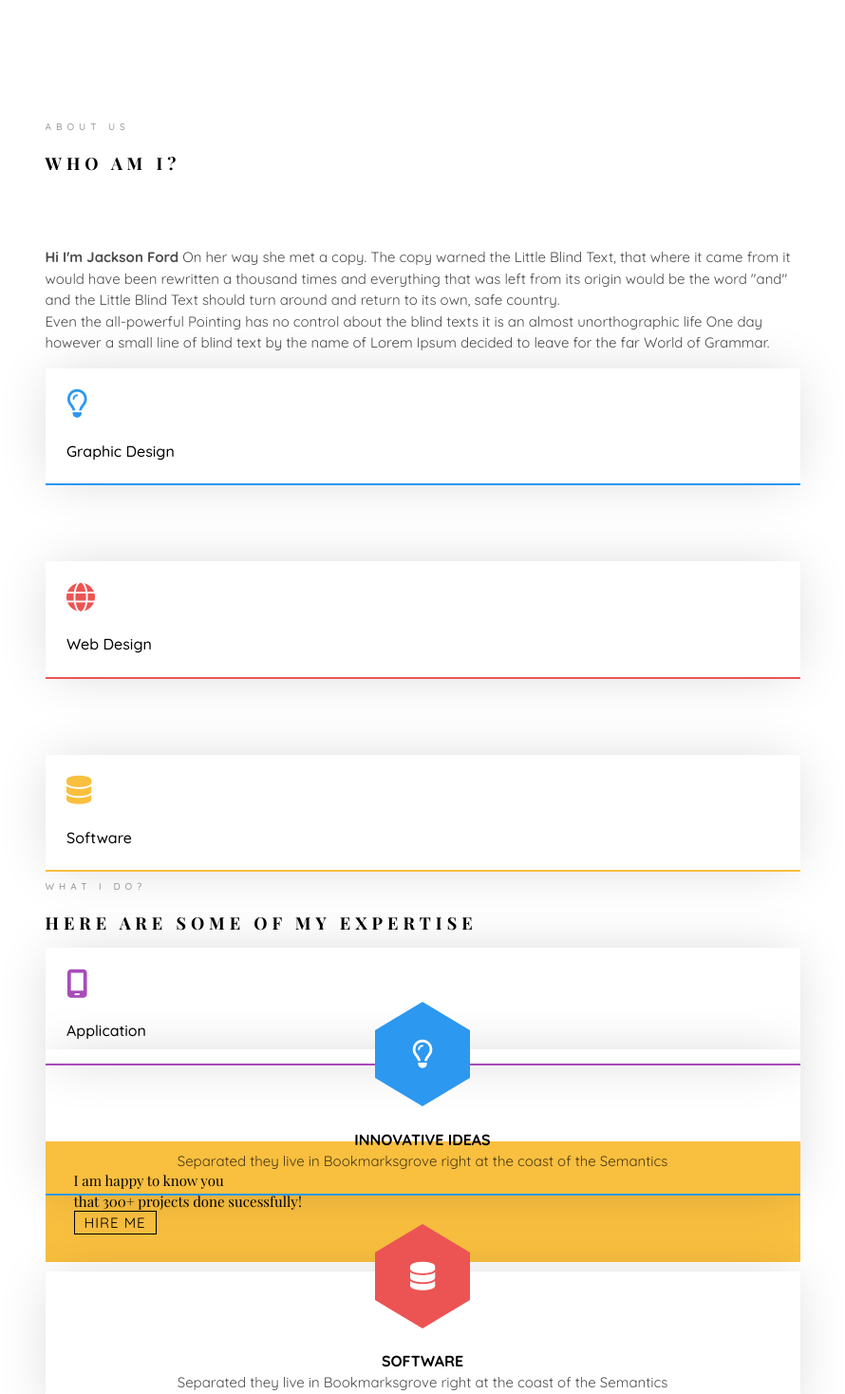
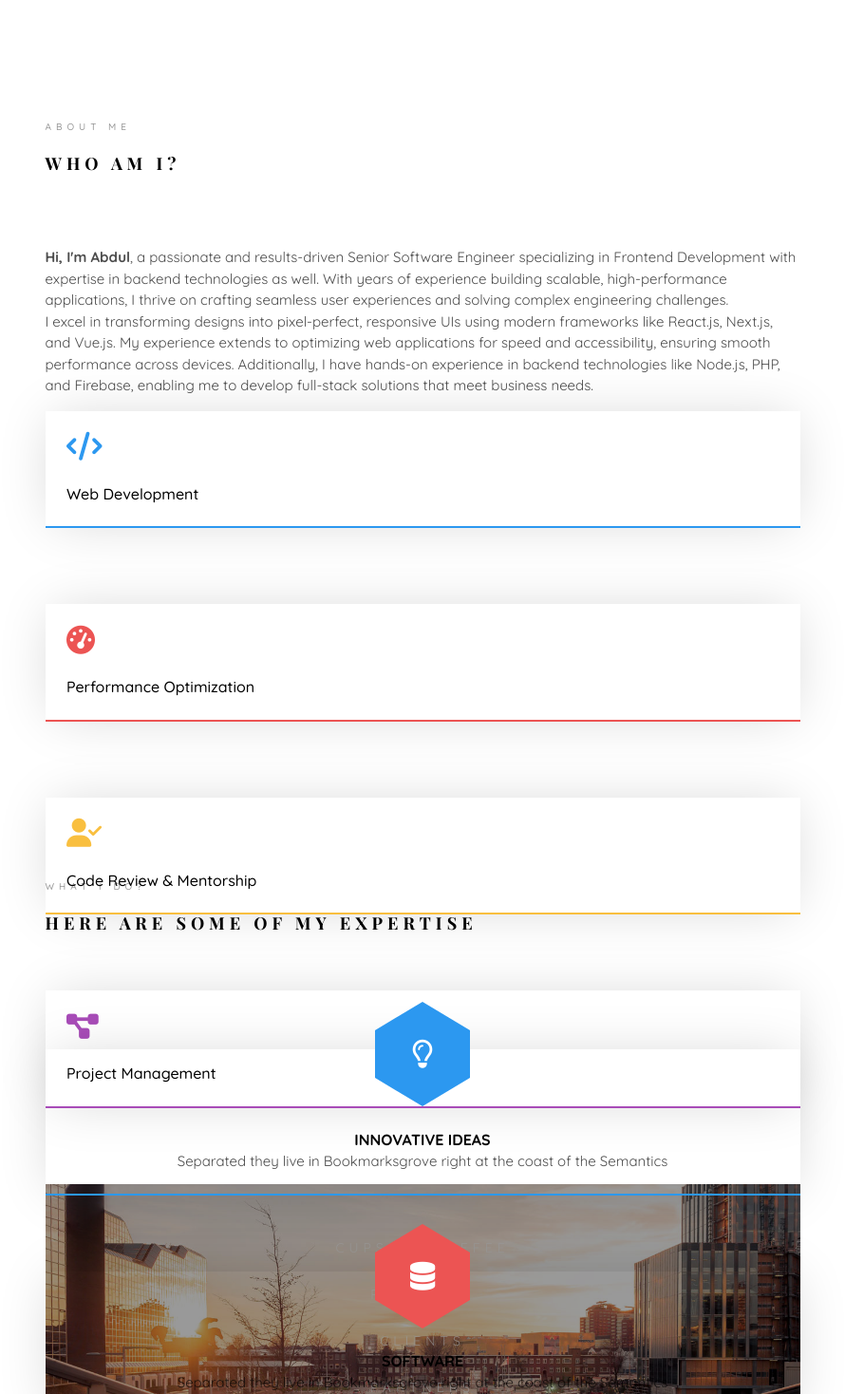
Before and after one commit to fastians/my-shelf, a React (Vite) app: page / in a window 1280 px wide. Shown: the part 802-2270 px from the top of the page at 95% size, without its empty margins (345-1235 px from the left). Built offline with nearby package versions, Linux system fonts and the light colour scheme; a web font is replaced by a local one.

Commit message:
contect updated

```diff
--- a/src/Components/MainDiv/MainDiv.jsx
+++ b/src/Components/MainDiv/MainDiv.jsx
@@ -85,23 +85,28 @@ const MainDiv = () => {
               >
                 <div className="col-md-12">
                   <div className="about-desc">
-                    <span className="heading-meta">About Us</span>
+                    <span className="heading-meta">About Me</span>
                     <h2 className="colorlib-heading dark:text-white">
                       Who Am I?
                     </h2>
                     <p>
-                      <strong>Hi I'm Jackson Ford</strong> On her way she met a
-                      copy. The copy warned the Little Blind Text, that where it
-                      came from it would have been rewritten a thousand times
-                      and everything that was left from its origin would be the
-                      word "and" and the Little Blind Text should turn around
-                      and return to its own, safe country.
+                      <strong>Hi, I'm Abdul</strong>, a passionate and
+                      results-driven Senior Software Engineer specializing in
+                      Frontend Development with expertise in backend
+                      technologies as well. With years of experience building
+                      scalable, high-performance applications, I thrive on
+                      crafting seamless user experiences and solving complex
+                      engineering challenges.
                     </p>
                     <p>
-                      Even the all-powerful Pointing has no control about the
-                      blind texts it is an almost unorthographic life One day
-                      however a small line of blind text by the name of Lorem
-                      Ipsum decided to leave for the far World of Grammar.
+                      I excel in transforming designs into pixel-perfect,
+                      responsive UIs using modern frameworks like React.js,
+                      Next.js, and Vue.js. My experience extends to optimizing
+                      web applications for speed and accessibility, ensuring
+                      smooth performance across devices. Additionally, I have
+                      hands-on experience in backend technologies like Node.js,
+                      PHP, and Firebase, enabling me to develop full-stack
+                      solutions that meet business needs.
                     </p>
                   </div>
                 </div>
@@ -113,20 +118,20 @@ const MainDiv = () => {
                 >
                   <div className="services color-1 dark:bg-gray-300">
                     <span className="icon2">
-                      <i className="fa-regular fa-lightbulb"></i>{" "}
+                      <i className="fa-solid fa-code"></i>
                     </span>
-                    <h3>Graphic Design</h3>
+                    <h3>Web Development</h3>
                   </div>
                 </div>
                 <div
-                  className="col-md-3 animate-box "
+                  className="col-md-3 animate-box"
                   data-animate-effect="fadeInRight"
                 >
-                  <div className=" services color-2 dark:bg-gray-300 ">
+                  <div className="services color-2 dark:bg-gray-300">
                     <span className="icon2">
-                      <i className="fa-solid fa-globe"></i>{" "}
+                      <i className="fa-solid fa-tachometer-alt"></i>
                     </span>
-                    <h3>Web Design</h3>
+                    <h3>Performance Optimization</h3>
                   </div>
                 </div>
                 <div
@@ -135,9 +140,9 @@ const MainDiv = () => {
                 >
                   <div className="services color-3 dark:bg-gray-300">
                     <span className="icon2">
-                      <i class="fa-solid fa-database"></i>{" "}
+                      <i className="fa-solid fa-user-check"></i>
                     </span>
-                    <h3>Software</h3>
+                    <h3>Code Review & Mentorship</h3>
                   </div>
                 </div>
                 <div
@@ -146,26 +151,63 @@ const MainDiv = () => {
                 >
                   <div className="services color-4 dark:bg-gray-300">
                     <span className="icon2">
-                      <i class="fa-solid fa-mobile-screen"></i>{" "}
+                      <i className="fa-solid fa-project-diagram"></i>
                     </span>
-                    <h3>Application</h3>
+                    <h3>Project Management</h3>
                   </div>
                 </div>
               </div>
+            </div>
+          </div>
+          <div
+            id="colorlib-counter"
+            className="colorlib-counters"
+            style={{ backgroundImage: `url("images/cover_bg_1.jpg")` }}
+            data-stellar-background-ratio="0.5"
+          >
+            <div className="overlay"></div>
+            <div className="colorlib-narrow-content ">
+              <div className="row"></div>
               <div className="row">
-                <div
-                  className="col-md-12 animate-box"
-                  data-animate-effect="fadeInLeft"
-                >
-                  <div className="hire">
-                    <h2>
-                      I am happy to know you <br />
-                      that 300+ projects done sucessfully!
-                    </h2>
-                    <a href="#" className="btn-hire">
-                      Hire me
-                    </a>
-                  </div>
+                <div className="col-md-3 text-center animate-box">
+                  <span
+                    className="colorlib-counter js-counter"
+                    data-from="0"
+                    data-to="309"
+                    data-speed="5000"
+                    data-refresh-interval="50"
+                  ></span>
+                  <span className="colorlib-counter-label">Cups of coffee</span>
+                </div>
+                <div className="col-md-3 text-center animate-box">
+                  <span
+                    className="colorlib-counter js-counter"
+                    data-from="0"
+                    data-to="356"
+                    data-speed="5000"
+                    data-refresh-interval="50"
+                  ></span>
+                  <span className="colorlib-counter-label">Projects</span>
+                </div>
+                <div className="col-md-3 text-center animate-box">
+                  <span
+                    className="colorlib-counter js-counter"
+                    data-from="0"
+                    data-to="30"
+                    data-speed="5000"
+                    data-refresh-interval="50"
+                  ></span>
+                  <span className="colorlib-counter-label">Clients</span>
+                </div>
+                <div className="col-md-3 text-center animate-box">
+                  <span
+                    className="colorlib-counter js-counter"
+                    data-from="0"
+                    data-to="10"
+                    data-speed="5000"
+                    data-refresh-interval="50"
+                  ></span>
+                  <span className="colorlib-counter-label">Partners</span>
                 </div>
               </div>
             </div>
@@ -274,60 +316,6 @@ const MainDiv = () => {
           </div>
         </div>
       </section>
-
-      <div
-        id="colorlib-counter"
-        className="colorlib-counters"
-        style={{ backgroundImage: `url("images/cover_bg_1.jpg")` }}
-        data-stellar-background-ratio="0.5"
-      >
-        <div className="overlay"></div>
-        <div className="colorlib-narrow-content ">
-          <div className="row"></div>
-          <div className="row">
-            <div className="col-md-3 text-center animate-box">
-              <span
-                className="colorlib-counter js-counter"
-                data-from="0"
-                data-to="309"
-                data-speed="5000"
-                data-refresh-interval="50"
-              ></span>
-              <span className="colorlib-counter-label">Cups of coffee</span>
-            </div>
-            <div className="col-md-3 text-center animate-box">
-              <span
-                className="colorlib-counter js-counter"
-                data-from="0"
-                data-to="356"
-                data-speed="5000"
-                data-refresh-interval="50"
-              ></span>
-              <span className="colorlib-counter-label">Projects</span>
-            </div>
-            <div className="col-md-3 text-center animate-box">
-              <span
-                className="colorlib-counter js-counter"
-                data-from="0"
-                data-to="30"
-                data-speed="5000"
-                data-refresh-interval="50"
-              ></span>
-              <span className="colorlib-counter-label">Clients</span>
-            </div>
-            <div className="col-md-3 text-center animate-box">
-              <span
-                className="colorlib-counter js-counter"
-                data-from="0"
-                data-to="10"
-                data-speed="5000"
-                data-refresh-interval="50"
-              ></span>
-              <span className="colorlib-counter-label">Partners</span>
-            </div>
-          </div>
-        </div>
-      </div>
 
       <section className="colorlib-skills" id="skills">
         <div className="colorlib-narrow-content">
@@ -999,12 +987,18 @@ const MainDiv = () => {
             </div>
           </div>
           <div className="row">
-            <div className="col-md-12 animate-box">
-              <p>
-                <a href="#" className="btn btn-primary btn-lg btn-load-more">
-                  Load more <i class="fa-solid fa-rotate-right"></i>
+            <div
+              className="col-md-12 animate-box"
+              data-animate-effect="fadeInLeft"
+            >
+              <div className="hire">
+                <h2>
+                  I am happy to know you that 300+ projects done sucessfully!
+                </h2>
+                <a href="#" className="btn-hire">
+                  Hire me
                 </a>
-              </p>
+              </div>
             </div>
           </div>
         </div>
```
